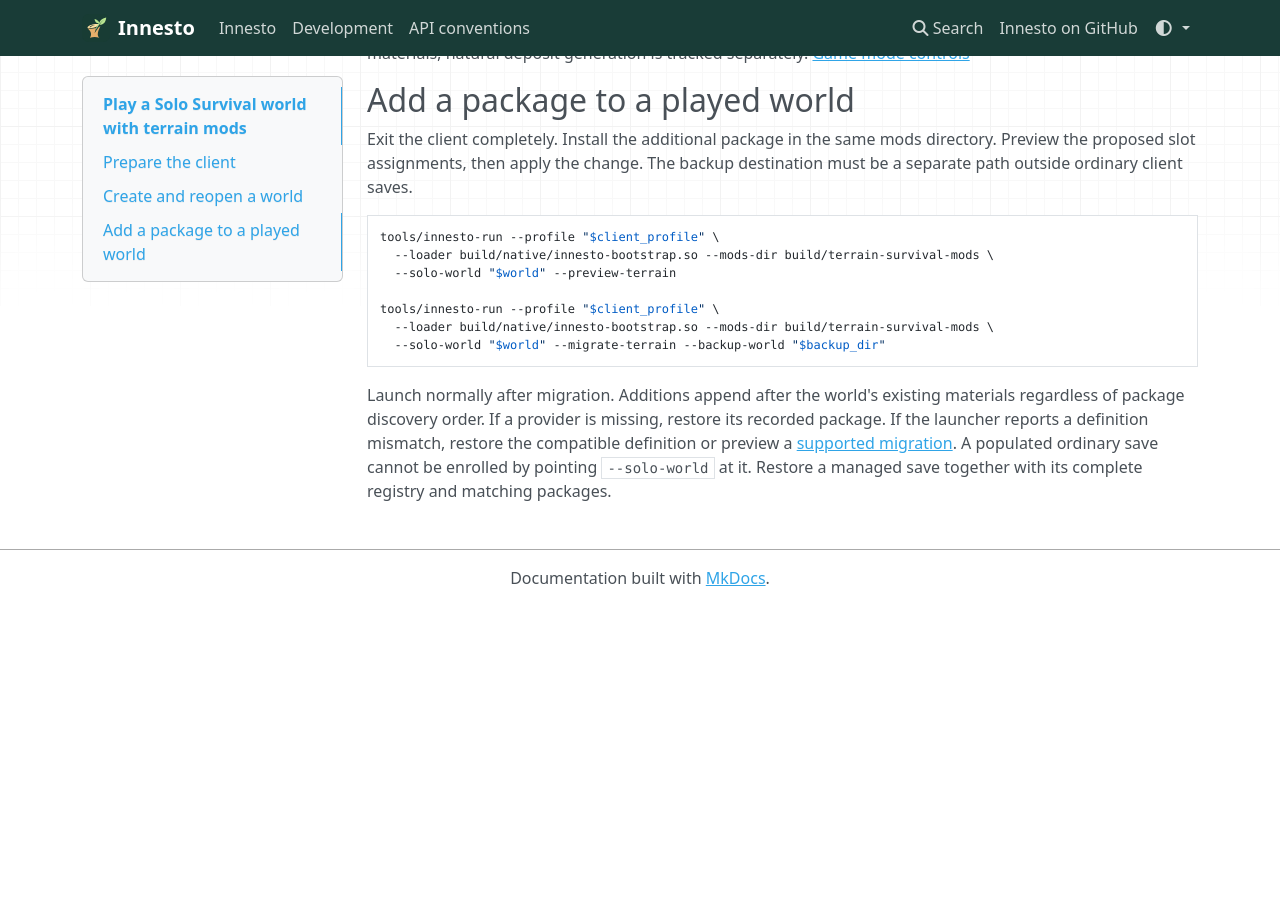
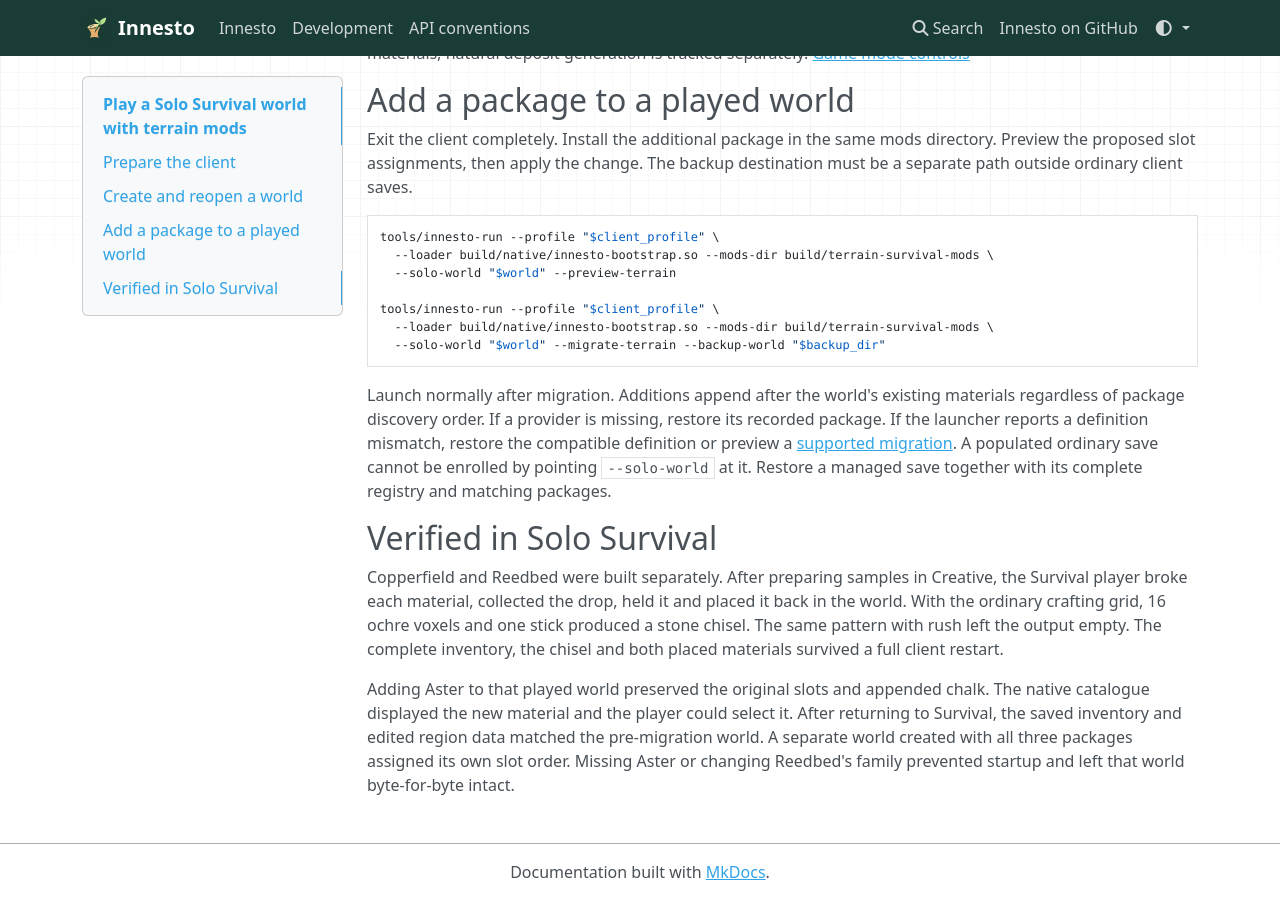
Before and after one commit to ImJstNickDev/Innesto, an MkDocs documentation site: the page built from docs/version/solo-terrain.md, in a window 1280 px wide and 900 px high, scrolled down 1071 px. Built offline with MkDocs 1.6.1, drawn with Linux system fonts in a browser that asks for light colours; nearby versions of some CDN libraries; before the commit the page ends 1677 px from its top, so only the background shows below that.

Commit message:
test(solo): record Survival acceptance and require namespace coverage in CI

````diff
--- a/docs/version/solo-terrain.md
+++ b/docs/version/solo-terrain.md
@@ -46,3 +46,9 @@ tools/innesto-run --profile "$client_profile" \
 ```
 
 Launch normally after migration. Additions append after the world's existing materials regardless of package discovery order. If a provider is missing, restore its recorded package. If the launcher reports a definition mismatch, restore the compatible definition or preview a [supported migration](missing-terrain.md). A populated ordinary save cannot be enrolled by pointing `--solo-world` at it. Restore a managed save together with its complete registry and matching packages.
+
+## Verified in Solo Survival
+
+Copperfield and Reedbed were built separately. After preparing samples in Creative, the Survival player broke each material, collected the drop, held it and placed it back in the world. With the ordinary crafting grid, 16 ochre voxels and one stick produced a stone chisel. The same pattern with rush left the output empty. The complete inventory, the chisel and both placed materials survived a full client restart.
+
+Adding Aster to that played world preserved the original slots and appended chalk. The native catalogue displayed the new material and the player could select it. After returning to Survival, the saved inventory and edited region data matched the pre-migration world. A separate world created with all three packages assigned its own slot order. Missing Aster or changing Reedbed's family prevented startup and left that world byte-for-byte intact.
````
Also changed, not shown: 1 other file.
